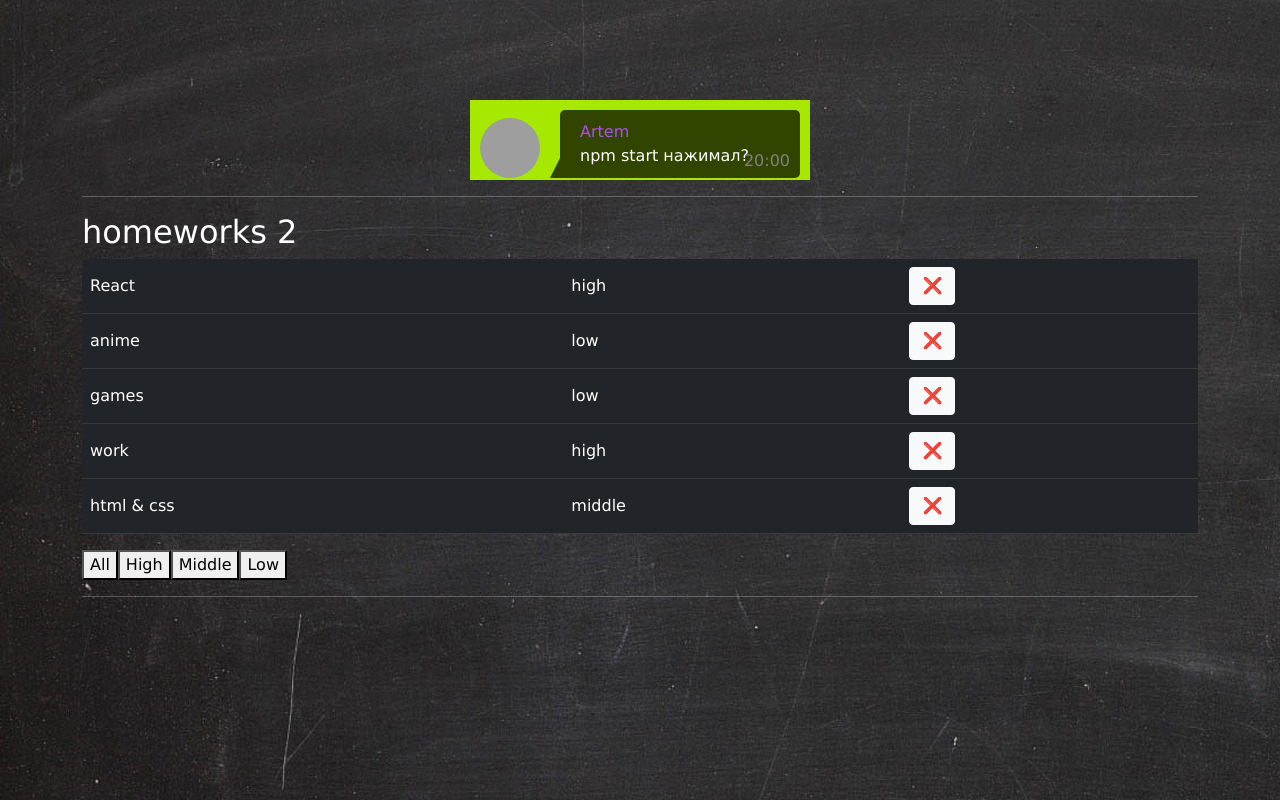
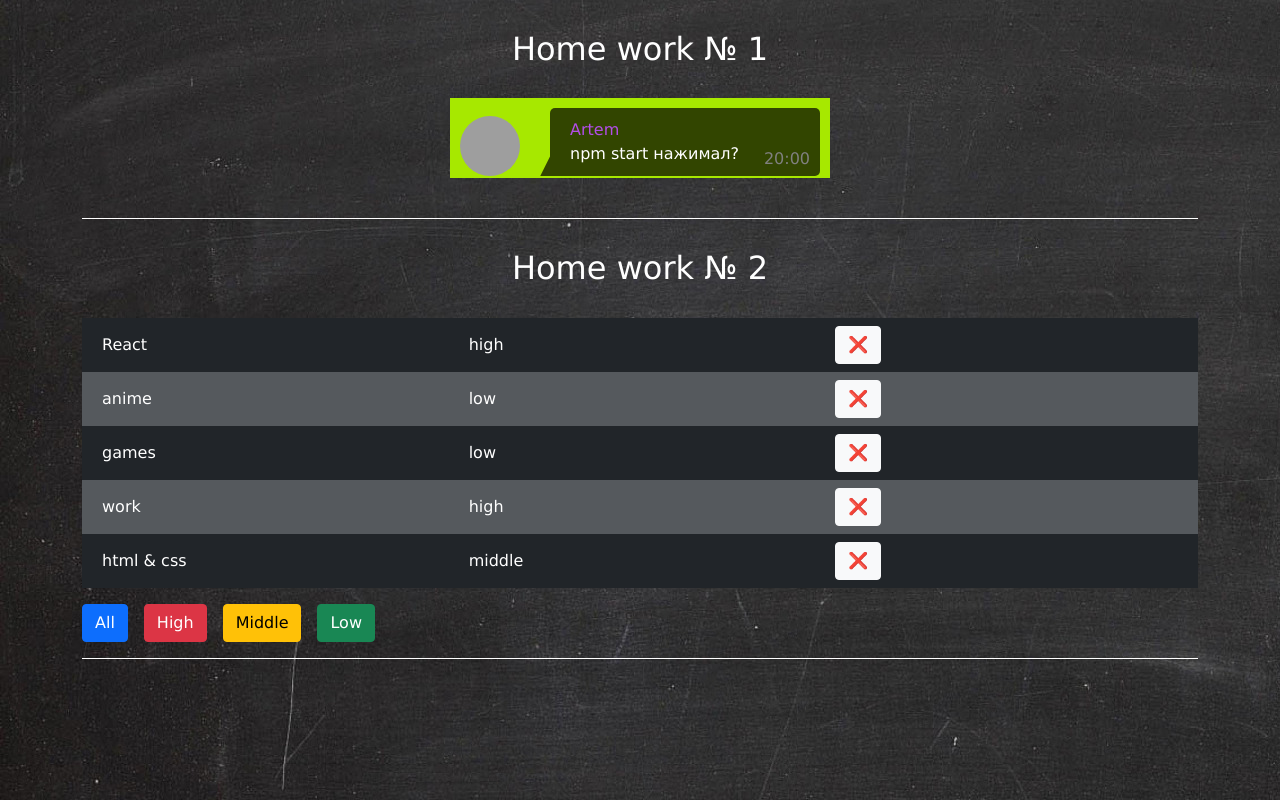
Before and after one commit to alextsapin/IGNAT, a React (Create React App) app: page / in a window 1280 px wide. Built offline with nearby package versions, Linux system fonts and the light colour scheme; grey boxes are pictures that could not be loaded.

Commit message:
Completed HW2

```diff
--- a/src/main.scss
+++ b/src/main.scss
@@ -7,3 +7,16 @@ body {
 td {
     vertical-align: middle;
 }
+
+h2 {
+    margin: 30px 0;
+    text-align: center;
+}
+
+hr {
+    border: none;
+    color: white;
+    background-color: white;
+    height: 2px;
+    opacity: 1;
+}
--- a/src/p2-homeworks/h1/HW1.tsx
+++ b/src/p2-homeworks/h1/HW1.tsx
@@ -13,6 +13,7 @@ const messageData = {
 function HW1() {
     return (
         <div>
+            <h2>Home work № 1</h2>
             <Message
                 avatar={messageData.avatar}
                 name={messageData.name}
--- a/src/p2-homeworks/h1/Message.tsx
+++ b/src/p2-homeworks/h1/Message.tsx
@@ -6,7 +6,6 @@ type propsType = {
     message: string
     time: string
 }
-
 
 function Message(props: propsType) {
     return (
--- a/src/p2-homeworks/h1/style.css
+++ b/src/p2-homeworks/h1/style.css
@@ -1,8 +1,8 @@
 .message {
     background: #A7E800;
-    width: 340px;
+    width: 380px;
     height: 80px;
-    margin: 100px auto 0;
+    margin: 0 auto 40px;
     display: grid;
     grid-template-columns: 1fr 3fr;
     align-items: flex-end;
--- a/src/p2-homeworks/h2/Affair.tsx
+++ b/src/p2-homeworks/h2/Affair.tsx
@@ -15,11 +15,11 @@ function Affair(props: AffairPropsType) {
     }
 
     return (
-        <tr>
-            <td>{props.affair}</td>
-            <td>{props.priority}</td>
-            <td><button className="btn btn-light" onClick={deleteCallback}>❌</button></td>
-        </tr>
+        <div className="row bg-dark p-2">
+            <div className="col-md-4 d-flex flex-column justify-content-center">{props.affair}</div>
+            <div className="col-md-4 d-flex flex-column justify-content-center">{props.priority}</div>
+            <div className="col-md-4"><button className="btn btn-light" onClick={deleteCallback}>❌</button></div>
+        </div>
     )
 }
 
--- a/src/p2-homeworks/h2/Affairs.module.css
+++ /dev/null
@@ -1,3 +0,0 @@
-.someClass {
-
-}
--- a/src/p2-homeworks/h2/Affairs.tsx
+++ b/src/p2-homeworks/h2/Affairs.tsx
@@ -1,10 +1,11 @@
-import React from 'react'
-import Affair from './Affair'
-import {AffairType} from './HW2'
+import React from 'react';
+import Affair from './Affair';
+import {AffairType} from './HW2';
+import css from './style.module.scss';
 
 type AffairsPropsType = {
     data: Array<AffairType>
-    setFilter: any
+    setFilter: (priority: string) => void
     deleteAffairCallback: (id: number) => void
 }
 
@@ -19,25 +20,18 @@ function Affairs(props: AffairsPropsType) {
         />
     ))
 
-    const setAll = () => {} // need to fix
-    const setHigh = () => {}
-    const setMiddle = () => {}
-    const setLow = () => {}
-
     return (
         <div>
-            <table className="table table-dark">
-                <tbody>
-                    {mappedAffairs}
-                </tbody>
-            </table>
+            <div className={'container mb-3 ' + css.box}>
+                {mappedAffairs}
+            </div>
 
-            <button onClick={setAll}>All</button>
-            <button onClick={setHigh}>High</button>
-            <button onClick={setMiddle}>Middle</button>
-            <button onClick={setLow}>Low</button>
+            <button className="btn btn-primary me-3" onClick={() => props.setFilter('all')}>All</button>
+            <button className="btn btn-danger me-3" onClick={() => props.setFilter('high')}>High</button>
+            <button className="btn btn-warning me-3" onClick={() => props.setFilter('middle')}>Middle</button>
+            <button className="btn btn-success" onClick={() => props.setFilter('low')}>Low</button>
         </div>
     )
 }
 
-export default Affairs
+export default Affairs;
--- a/src/p2-homeworks/h2/HW2.tsx
+++ b/src/p2-homeworks/h2/HW2.tsx
@@ -28,10 +28,8 @@ export const filterAffairs = (affairs: any, filter: any): any => {
     else return // need to fix
 }
 
-
-
 const HW2 = () => {
-    const [affairs, setAffairs] = useState(defaultAffairs)
+    let [affairs, setAffairs] = useState(defaultAffairs)
     const [filter, setFilter] = useState<FilterType>('all')
 
     const filteredAffairs = filterAffairs(affairs, filter);
@@ -42,17 +40,33 @@ const HW2 = () => {
         setAffairs(filteredAffairs);
     }
 
+    switch(filter) {
+        case 'low':
+        affairs = affairs.filter(i => i.priority === 'low');
+        break;
+
+        case 'middle':
+        affairs = affairs.filter(i => i.priority === 'middle');
+        break;
+
+        case 'high':
+        affairs = affairs.filter(i => i.priority === 'high');
+        break;
+
+        default:
+        affairs = affairs;
+    }
+
     return (
         <div>
             <hr/>
-            <h2>homeworks 2</h2>
+            <h2>Home work № 2</h2>
 
             <Affairs
                 data={affairs}
                 setFilter={setFilter}
                 deleteAffairCallback={deleteAffairCallback}
             />
-
             <hr/>
         </div>
     )
--- a/src/p2-homeworks/h2/style.module.scss
+++ b/src/p2-homeworks/h2/style.module.scss
@@ -1,6 +1,5 @@
-.box {
-    width: 400px;
-    display: flex;
-    flex-direction: row;
-    justify-content: space-between;
+.box > div {
+    &:nth-child(2n) {
+        background: #55595D !important;
+    }
 }
```
Also changed, not shown: src/p2-homeworks/h2/AlternativeAffairs.tsx (deleted, +0 -11 lines).
